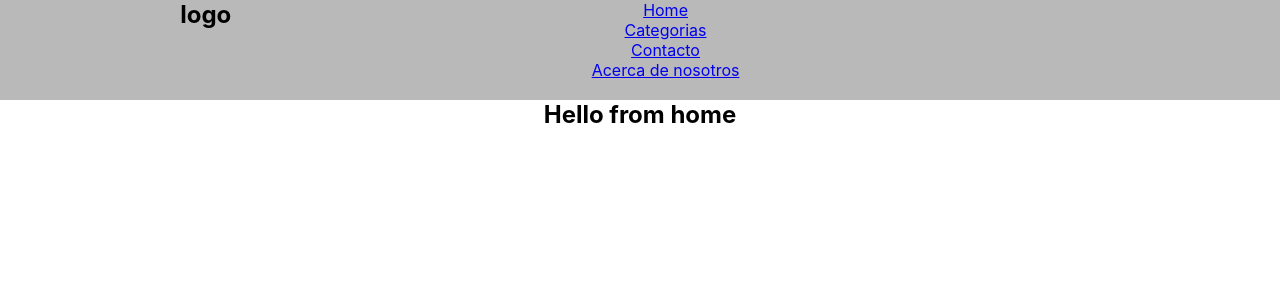
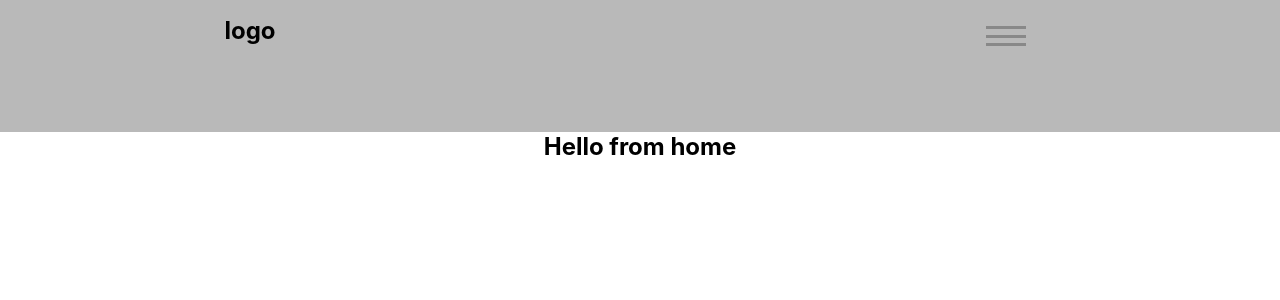
Before and after one commit to jfbarahonag/vipegb-react, a React (Create React App) app: page / in a window 1280 px wide. Shown: the top 300 px of the page. Built offline with nearby package versions, Linux system fonts and the light colour scheme.

Commit message:
show sections after reponsive button is clicked was implemented

```diff
--- a/src/components/header/header.css
+++ b/src/components/header/header.css
@@ -1,12 +1,23 @@
 .header {
     background-color: rgba(128, 128, 128, 0.548);
     min-height: 100px;
-    display: flex;
+    display: grid;
+    grid-template-rows: repeat(2, 1fr);
+    grid-template-columns: repeat(8, 1fr);
     justify-content: space-around;
+    padding: 1rem;
+}
+
+.header-logo {
+    grid-column: 2/3;
 }
 
 .header-navbar {
+    grid-column: 1/9;
+}
 
+.hidden {
+    display: none;
 }
 
 .header-navbar__list {
@@ -18,3 +29,24 @@
 .header-navbar__list-item {
     color: wheat;
 }
+
+/* responsive button */
+
+.responsive-button {
+    grid-column: 7/8;
+    width          : 48px;
+    height         : 40px;
+    display        : flex;
+    flex-direction : column;
+    justify-content: space-evenly;
+    padding        : 4px;
+    box-sizing     : border-box;
+    cursor         : pointer;
+    margin-left    : 30px;
+}
+
+.responsive-button__line {
+    width           : 100%;
+    height          : 3px;
+    background-color: #888
+}
--- a/src/components/header/index.js
+++ b/src/components/header/index.js
@@ -2,6 +2,26 @@ import React, { useState } from "react";
 import { Link } from "react-router-dom";
 
 import './header.css'
+
+function ResponsiveButton({setExpanded}) {
+
+  const handleClick = () => {
+    setExpanded(prev =>
+      prev = !prev
+    )
+  }
+
+  return (
+    <div
+      onClick={handleClick/*toggleMobileMenu*/}
+      className="responsive-button"
+    >
+      <div className="responsive-button__line"></div>
+      <div className="responsive-button__line"></div>
+      <div className="responsive-button__line"></div>
+    </div>
+  );
+}
 
 function Header({ children }) {
   //TODO: sections need to be received as props?
@@ -19,8 +39,8 @@ function Header({ children }) {
       <div className="header-logo">
         <h1>logo</h1>
       </div>
-
-      <nav className="header-navbar">
+      <ResponsiveButton setExpanded={setExpanded} />
+      <nav className={expanded === true ? "header-navbar" : "hidden"}>
         <ul className="header-navbar__list">
           {sections.map((section, idx) => (
             <li key={idx} className="header-navbar__list-item">
@@ -31,8 +51,6 @@ function Header({ children }) {
           ))}
         </ul>
       </nav>
-
-      <nav></nav>
     </section>
   );
 }
```
